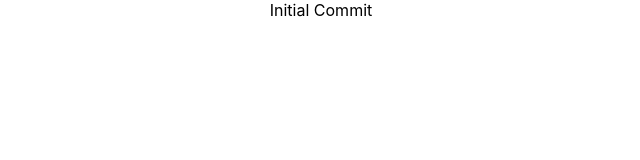
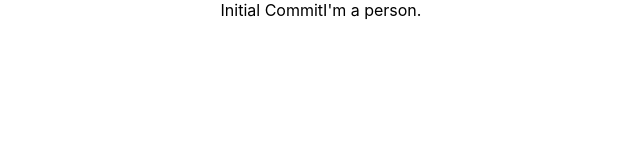
Before and after one commit to csaicharan/short-notes, a React (Create React App) app in the folder React/examples/: page / in a window 1280 px wide. Shown: the top 160 px of the page, without its empty margins (319-959 px from the left). Built offline with nearby package versions, Linux system fonts and the light colour scheme.

Commit message:
React functional Component Example

```diff
--- a/React/examples/src/App.js
+++ b/React/examples/src/App.js
@@ -1,11 +1,13 @@
 import './App.css';
 
 import React from 'react';
+import Person from './Person/Person';
 
 function App() {
   return (
     <div className="App">
       Initial Commit
+      <Person />
     </div>
   );
 }
--- /dev/null
+++ b/React/examples/src/Person/Person.js
@@ -0,0 +1,9 @@
+// While creating the functional component we must keep in mind we should import React to use JSX syntax in the js files
+
+import React from 'react';
+
+const Person = () => {
+    return <p1>I'm a person.</p1>;
+}
+
+export default Person;
```
